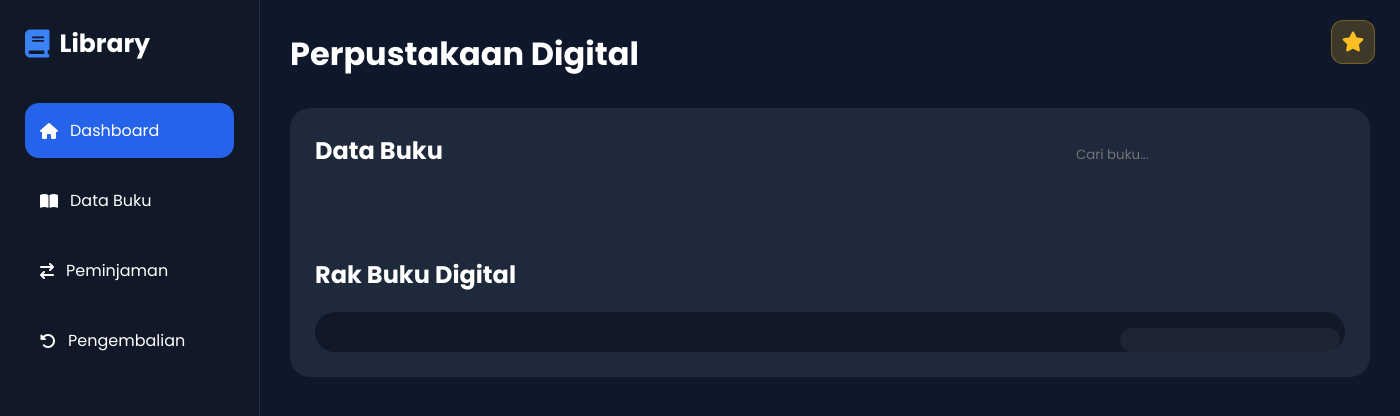
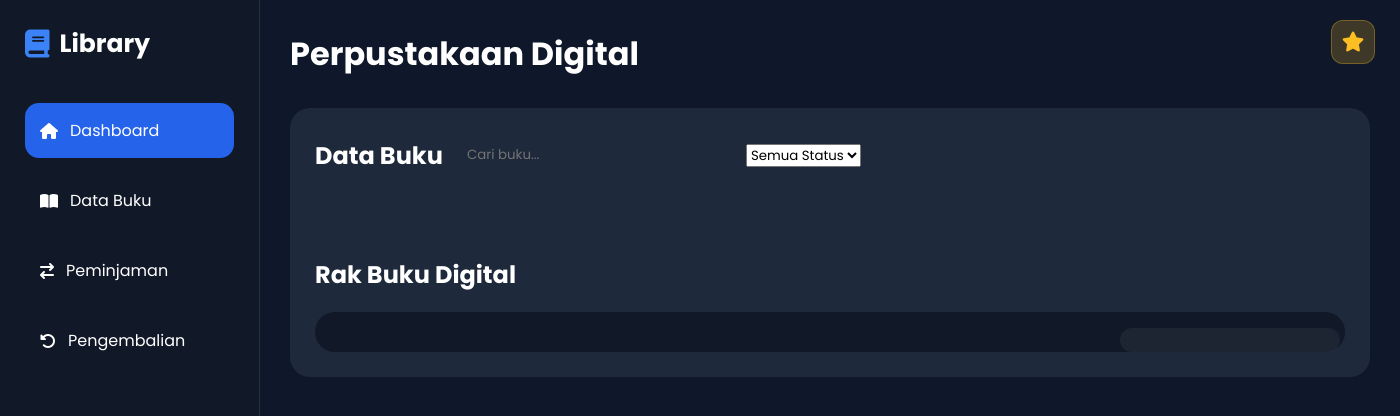
Before and after one commit to rizkymanna492-cmd/perpustakaan-digital, an Electron app: page dashboard.html in a window 1400 px wide. Both pictures are taken after a click on the item "Data Buku". Shown: the top 416 px of the page. Drawn offline with Linux system fonts and the light colour scheme.

Commit message:
Add book search and status filter

```diff
--- a/dashboard.html
+++ b/dashboard.html
@@ -138,9 +138,17 @@
 
                 <div class="top-content">
 
-                    <h2>Data Buku</h2>
-
-                    <input type="text" id="search" placeholder="Cari buku..." onkeyup="searchBook()">
+                    <div style="display:flex;gap:12px;flex-wrap:wrap;align-items:center;">
+                        <h2 style="margin:0;">Data Buku</h2>
+                        <div style="display:flex;gap:10px;flex-wrap:wrap;align-items:center;">
+                            <input type="text" id="search" placeholder="Cari buku..." onkeyup="searchBook()">
+                            <select id="statusFilter" onchange="searchBook()">
+                                <option value="all">Semua Status</option>
+                                <option value="available">Tersedia</option>
+                                <option value="out">Habis</option>
+                            </select>
+                        </div>
+                    </div>
 
                 </div>
 
--- a/script.js
+++ b/script.js
@@ -513,9 +513,11 @@ function clearForm() {
 function searchBook() {
 
     const keyword =
-        document.getElementById('search')
-        .value
+        (document.getElementById('search')?.value || '')
         .toLowerCase();
+
+    const statusFilter =
+        document.getElementById('statusFilter')?.value || 'all';
 
     const cards =
         document.querySelectorAll('#bookList .product-card');
@@ -525,8 +527,22 @@ function searchBook() {
         const text =
             card.innerText.toLowerCase();
 
+        const matchesKeyword =
+            text.includes(keyword);
+
+        const stockText =
+            card.querySelector('.product-stock')?.innerText || '';
+
+        const stockValue =
+            parseInt(stockText.replace(/[^0-9]/g, '')) || 0;
+
+        const matchesStatus =
+            statusFilter === 'all' ||
+            (statusFilter === 'available' && stockValue > 0) ||
+            (statusFilter === 'out' && stockValue <= 0);
+
         card.style.display =
-            text.includes(keyword) ?
+            matchesKeyword && matchesStatus ?
             '' :
             'none';
 
```
